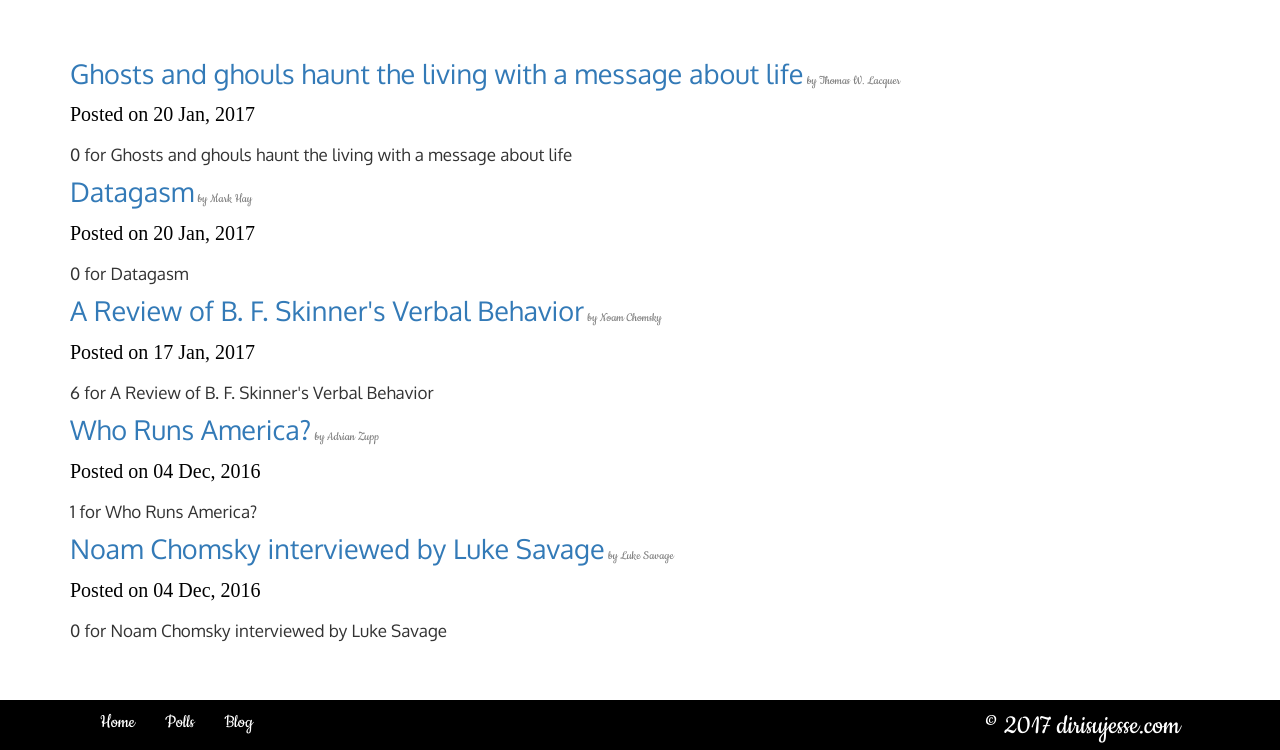
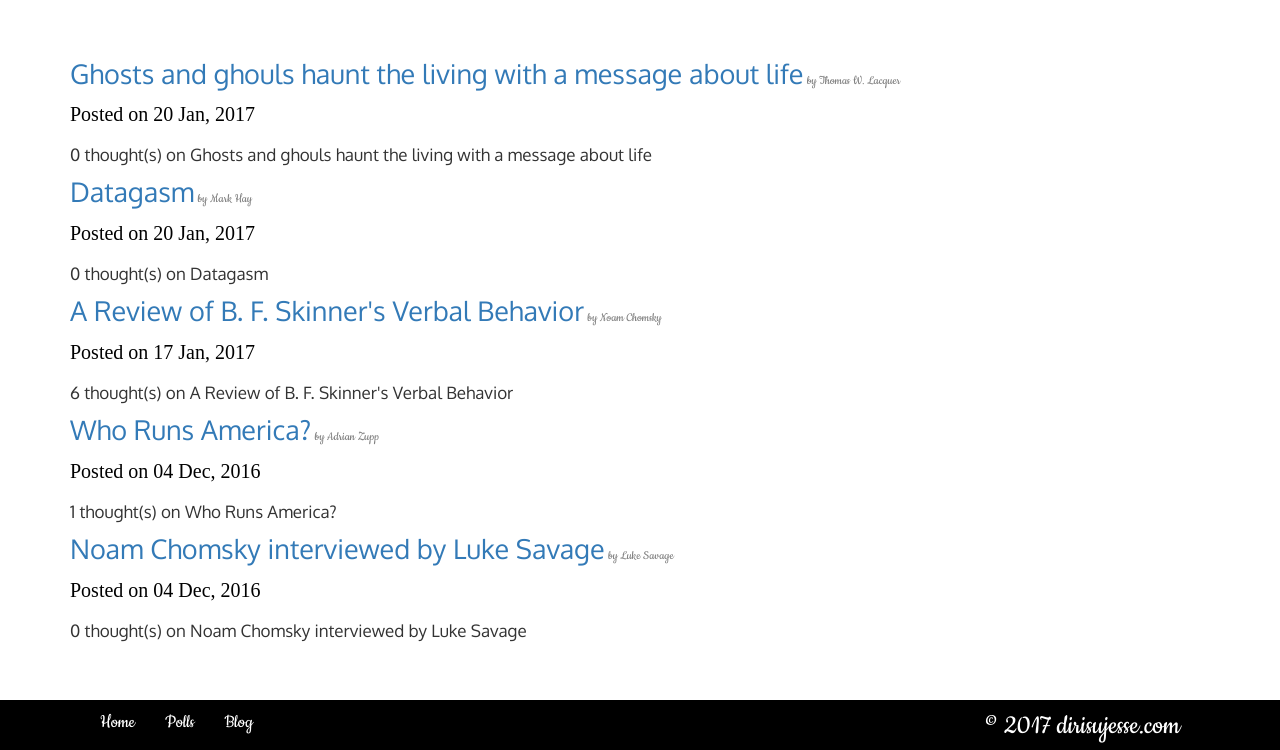
Before and after one commit to dirisujesse/django-project-webapp, a Django app: page /blog/ in a window 1280 px wide. Shown: the part 50-800 px from the top of the page. Run offline with Django 3.2, Linux system fonts and the light colour scheme; data comes from the database, SQL or seed files in the repository; some libraries are stand-ins or nearby versions; some web fonts are replaced.

Commit message:
Update list.html

```diff
--- a/blog/templates/blog/list.html
+++ b/blog/templates/blog/list.html
@@ -5,7 +5,7 @@
     {% for post in postobject %}
         <h4 style="text-align: left"><a href="{% url 'blog:postdetail' post.id %}"> {{post.title}}</a> <small style="color: gray">by {{ post.author }}</small></h4>
         <p style="font-family: 'Flower', serif; color: black">Posted on {{ post.date_pub|date:"d M, Y" }}</p>
-        <small> {{ post.comments.count }} for {{ post.title }} </small>
+        <small> {{ post.comments.count }} thought(s) on {{ post.title }} </small>
     {% endfor %}
 {% endif %}
 {% endblock %}
```
